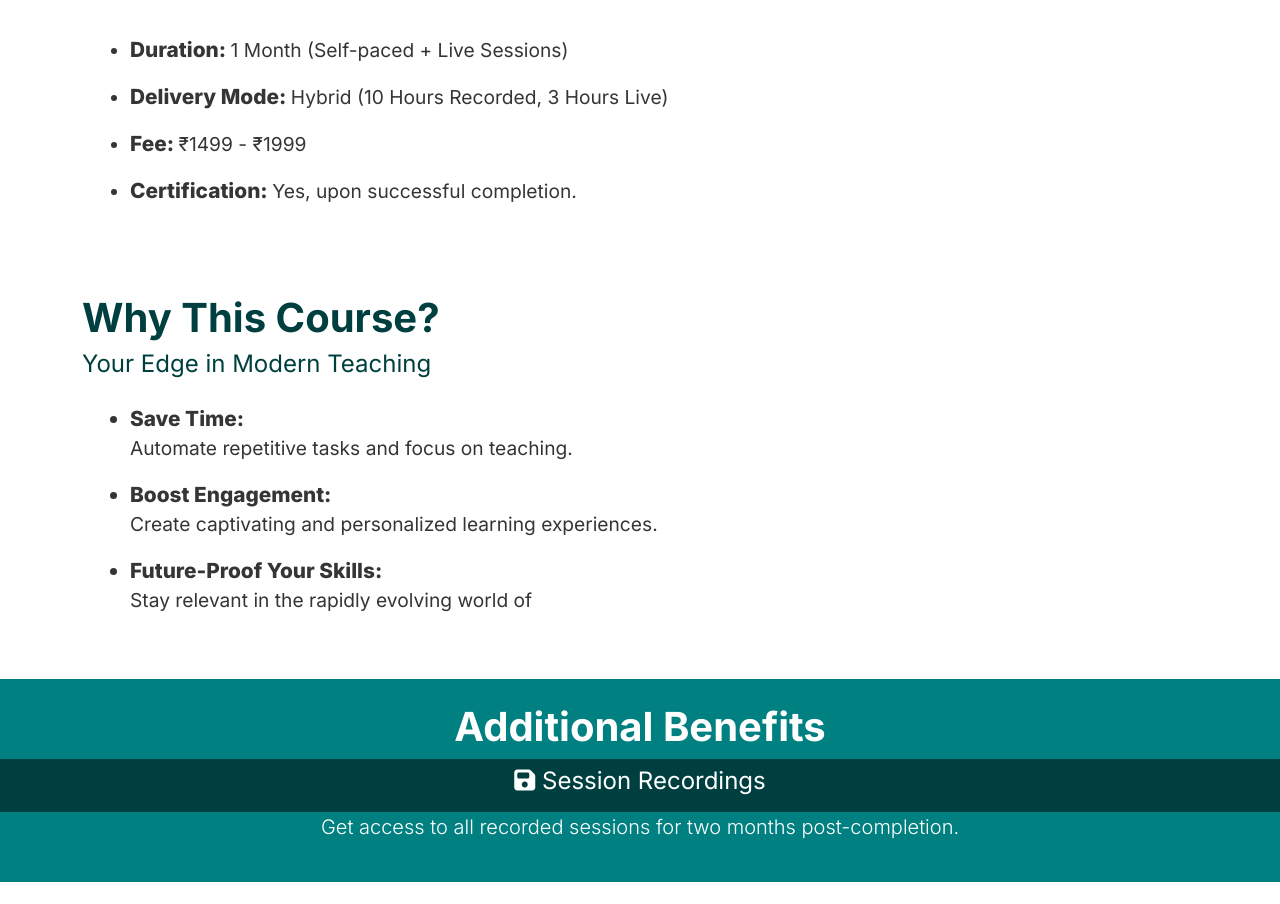
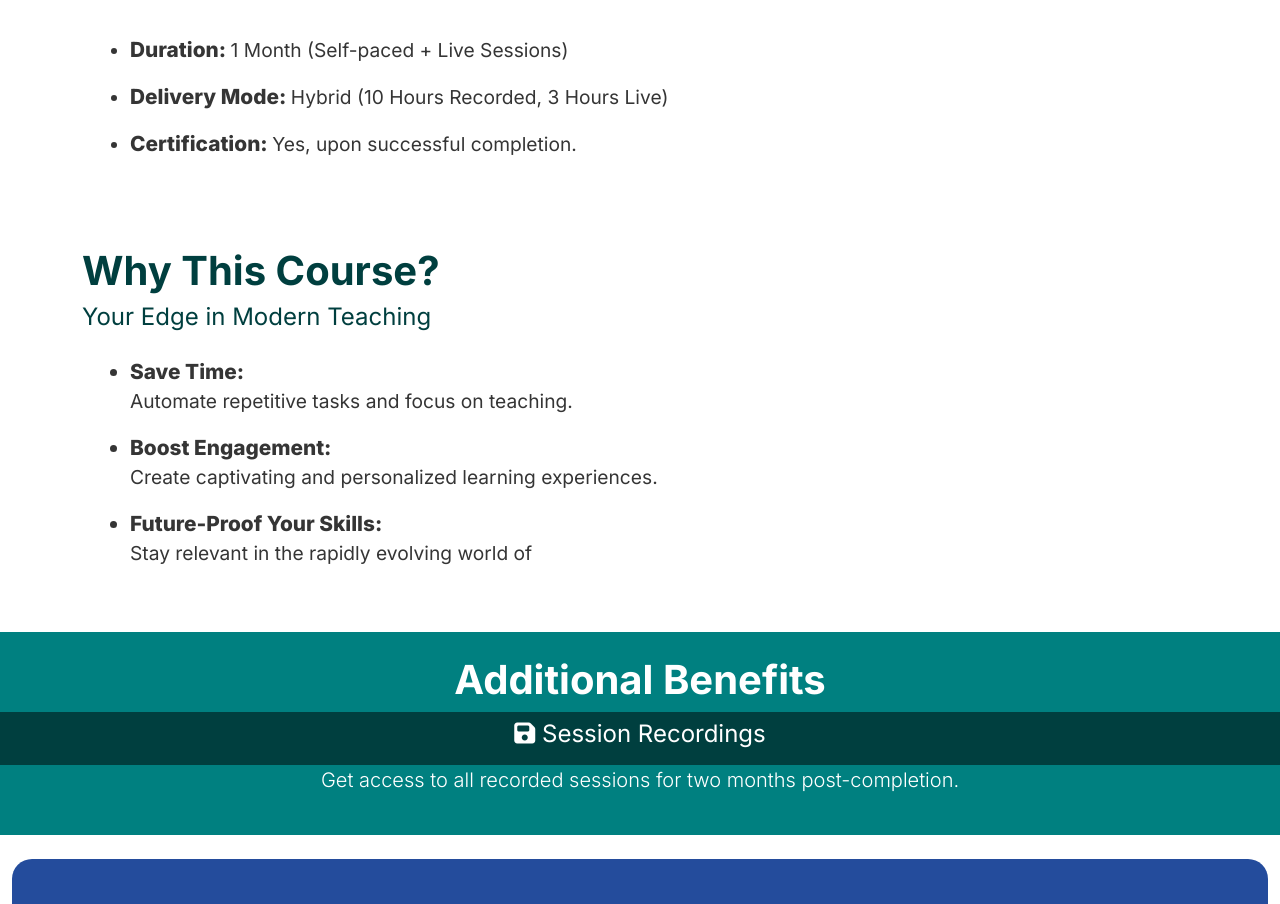
Before and after one commit to Munavercv/Aifer-Ai-for-teachers-static, a React (Create React App) app: page / in a window 1280 px wide. Shown: the part 2340-3244 px from the top of the page. Built offline with nearby package versions, Linux system fonts and the light colour scheme.

Commit message:
removed fee from course details

```diff
--- a/src/components/CourseDetails/CourseDetails.js
+++ b/src/components/CourseDetails/CourseDetails.js
@@ -14,7 +14,6 @@ const CourseDetails = () => {
                         <ul className='course_details_list ms-md-3  ms-1'>
                             <li><span>Duration: </span>1 Month (Self-paced + Live Sessions)</li>
                             <li><span>Delivery Mode: </span>Hybrid (10 Hours Recorded, 3 Hours Live)</li>
-                            <li><span>Fee: </span>₹1499 - ₹1999</li>
                             <li><span>Certification: </span>Yes, upon successful completion.</li>
                         </ul>
 
```
